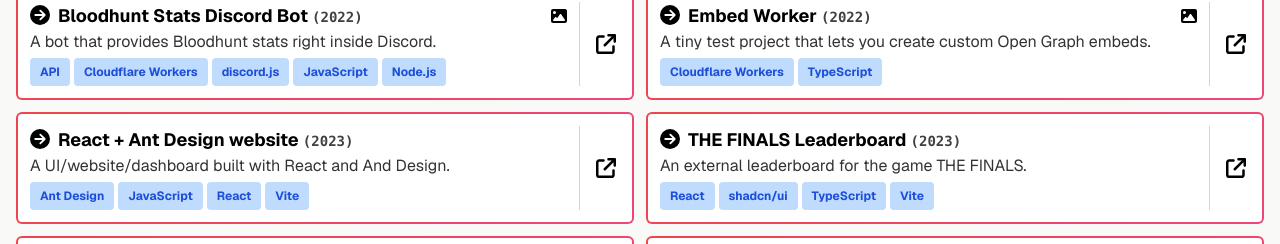
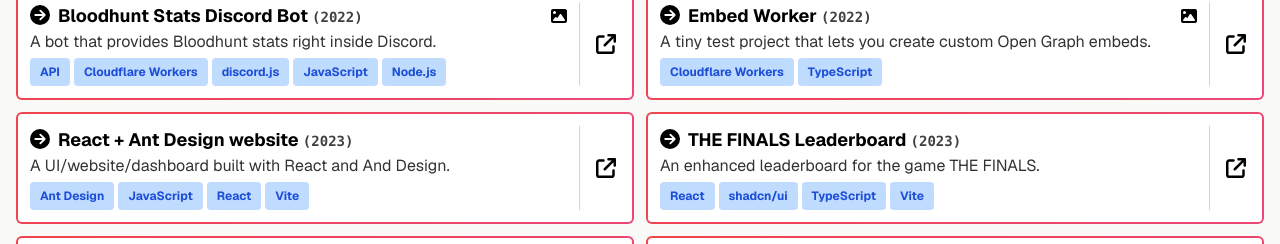
Before and after one commit to leonlarsson/leon-home, a Next.js app: page /projects in a window 1280 px wide. Shown: the part 1098-1342 px from the top of the page. Built offline with nearby package versions, Linux system fonts and the light colour scheme.

Commit message:
projects: update data

```diff
--- a/data/projects/index.ts
+++ b/data/projects/index.ts
@@ -184,7 +184,7 @@ export default [
     name: "Battlefield Stats Discord Bot",
     description: [
       "My largest and most successful project by far. Battlefield Stats is a Discord bot that provides on-demand Battlefield statistics in Discord. I have also built a website and an API for this project.",
-      "Used by thousands of users in thousands of Discord servers, the bot is built with discord.js (on Bun) and the website with Next.js and shadcn/ui.",
+      "Used by thousands of users in over 4,000 Discord servers, the bot is built with discord.js (on Bun) and the website with Next.js and shadcn/ui.",
       "In February 2024, I rewrote the bot, going from JavaScript to TypeScript and from Node.js to Bun.",
     ],
     shortDescription:
@@ -336,8 +336,8 @@ export default [
     slug: "the-finals-leaderboard",
     name: "THE FINALS Leaderboard",
     description:
-      "A fun project that creates a better leaderboard for the game THE FINALS from Embark Studios. Built with React + Vite.",
-    shortDescription: "An external leaderboard for the game THE FINALS.",
+      "An enhanced leaderboard for the game THE FINALS from Embark Studios, complete with additional features, stats, and all historical leaderboards. Built with React + Vite.",
+    shortDescription: "An enhanced leaderboard for the game THE FINALS.",
     year: "2023",
     tags: [tags.REACT, tags.VITE, tags.SHADCNUI, tags.TS],
     link: "https://the-finals-leaderboard.com/",
@@ -387,7 +387,7 @@ export default [
     slugAliases: ["leon-home"],
     name: "This website",
     description:
-      "This is the website you're currently on. It is powered by Next.js 13 on Vercel and is styled with Tailwind.",
+      "This is the website you're currently on. It is powered by Next.js and is styled with Tailwind.",
     shortDescription: "Leon's personal website. You are currently on it.",
     year: "2023",
     tags: [tags.REACT, tags.NEXT, tags.TAILWIND, tags.TS],
@@ -399,7 +399,7 @@ export default [
     slug: "guestbook",
     name: "Guestbook",
     description:
-      "A guestbook for my personal website. It uses Next.js experimental Server Actions and PlanetScale. It uses authentication from NextAuth.js.",
+      "A guestbook for my personal website. It uses Next.js experimental Server Actions and PlanetScale. It uses authentication from Auth.js.",
     shortDescription:
       "A guestbook powered by Next.js Server Actions and PlanetScale.",
     year: "2023",
```
